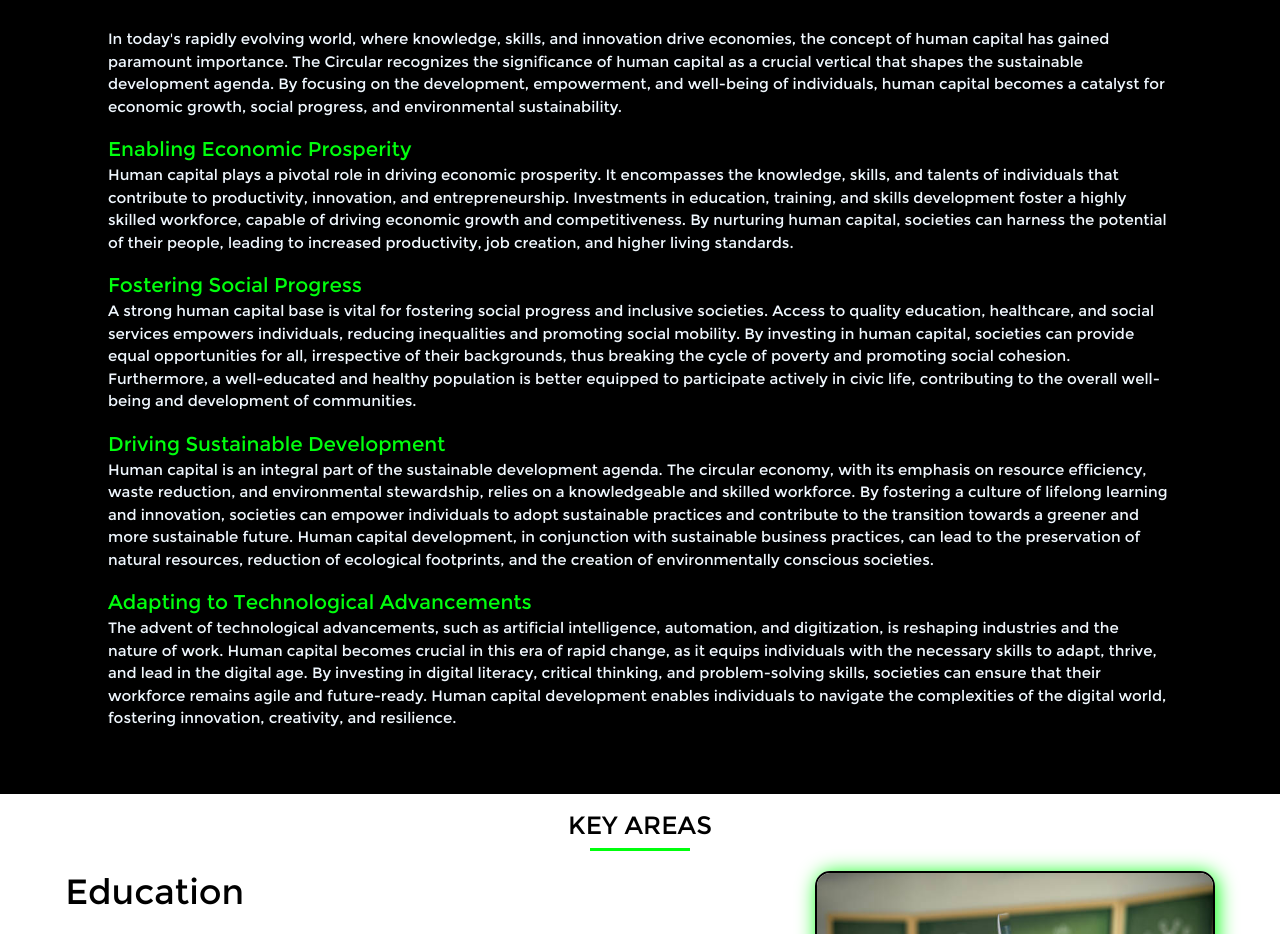
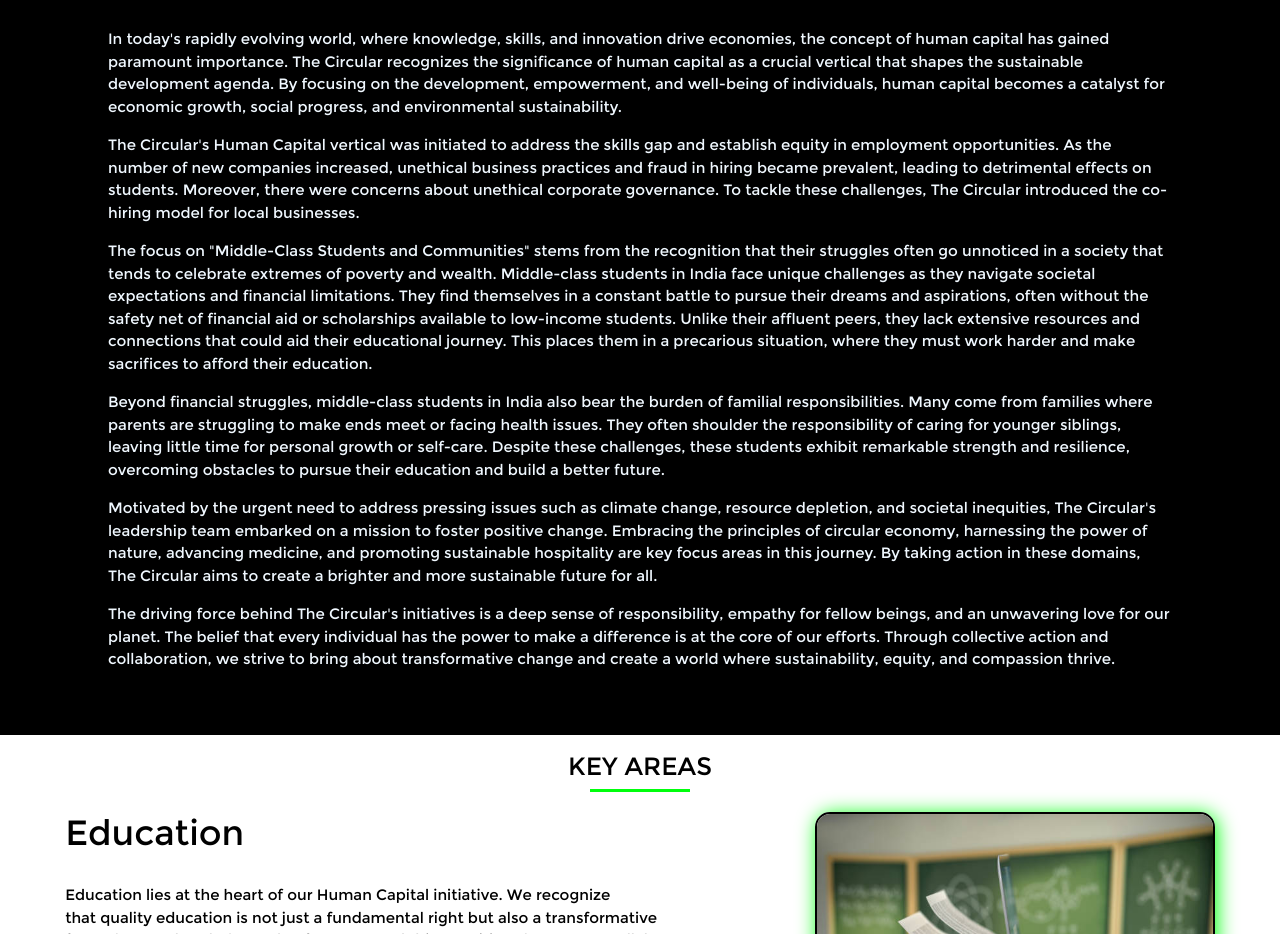
Before and after one commit to Rushikeshsr/thecircularweb, a React (Create React App) app in the folder circular/: page /humancapital in a window 1280 px wide. Shown: the part 940-1874 px from the top of the page. Built offline with nearby package versions, Linux system fonts and the light colour scheme.

Commit message:
human capital updated

```diff
--- a/circular/src/components/humancapital.js
+++ b/circular/src/components/humancapital.js
@@ -28,23 +28,22 @@ const HumanCapital = () => {
        </div>
        <div className='sec2 p-5'>
         <p className='paragh'>
-        In today's rapidly evolving world, where knowledge, skills, and innovation drive economies, the concept of human capital has gained paramount importance. The Circular recognizes the significance of human capital as a crucial vertical that shapes the sustainable development agenda. By focusing on the development, empowerment, and well-being of individuals, human capital becomes a catalyst for economic growth, social progress, and environmental sustainability.
+            In today's rapidly evolving world, where knowledge, skills, and innovation drive economies, the concept of human capital has gained paramount importance. The Circular recognizes the significance of human capital as a crucial vertical that shapes the sustainable development agenda. By focusing on the development, empowerment, and well-being of individuals, human capital becomes a catalyst for economic growth, social progress, and environmental sustainability.
         </p>
         <p data-aos="fade-left" data-aos-delay="200" className='paragh'>
-            <span style={{fontSize:"20px",color:"#00ff0d"}}>Enabling Economic Prosperity</span><br/>
-            Human capital plays a pivotal role in driving economic prosperity. It encompasses the knowledge, skills, and talents of individuals that contribute to productivity, innovation, and entrepreneurship. Investments in education, training, and skills development foster a highly skilled workforce, capable of driving economic growth and competitiveness. By nurturing human capital, societies can harness the potential of their people, leading to increased productivity, job creation, and higher living standards.
+            The Circular's Human Capital vertical was initiated to address the skills gap and establish equity in employment opportunities. As the number of new companies increased, unethical business practices and fraud in hiring became prevalent, leading to detrimental effects on students. Moreover, there were concerns about unethical corporate governance. To tackle these challenges, The Circular introduced the co-hiring model for local businesses.
         </p>
-        <p data-aos="fade-right" data-aos-delay="300" className='paragh'>
-            <span style={{fontSize:"20px",color:"#00ff0d"}}>Fostering Social Progress</span><br/>
-            A strong human capital base is vital for fostering social progress and inclusive societies. Access to quality education, healthcare, and social services empowers individuals, reducing inequalities and promoting social mobility. By investing in human capital, societies can provide equal opportunities for all, irrespective of their backgrounds, thus breaking the cycle of poverty and promoting social cohesion. Furthermore, a well-educated and healthy population is better equipped to participate actively in civic life, contributing to the overall well-being and development of communities.
+        <p data-aos="fade-right" data-aos-delay="200" className='paragh'>
+            The focus on "Middle-Class Students and Communities" stems from the recognition that their struggles often go unnoticed in a society that tends to celebrate extremes of poverty and wealth. Middle-class students in India face unique challenges as they navigate societal expectations and financial limitations. They find themselves in a constant battle to pursue their dreams and aspirations, often without the safety net of financial aid or scholarships available to low-income students. Unlike their affluent peers, they lack extensive resources and connections that could aid their educational journey. This places them in a precarious situation, where they must work harder and make sacrifices to afford their education.
         </p>
         <p data-aos="fade-left" data-aos-delay="200" className='paragh'>
-            <span style={{fontSize:"20px",color:"#00ff0d"}}>Driving Sustainable Development</span><br/>
-            Human capital is an integral part of the sustainable development agenda. The circular economy, with its emphasis on resource efficiency, waste reduction, and environmental stewardship, relies on a knowledgeable and skilled workforce. By fostering a culture of lifelong learning and innovation, societies can empower individuals to adopt sustainable practices and contribute to the transition towards a greener and more sustainable future. Human capital development, in conjunction with sustainable business practices, can lead to the preservation of natural resources, reduction of ecological footprints, and the creation of environmentally conscious societies.
+            Beyond financial struggles, middle-class students in India also bear the burden of familial responsibilities. Many come from families where parents are struggling to make ends meet or facing health issues. They often shoulder the responsibility of caring for younger siblings, leaving little time for personal growth or self-care. Despite these challenges, these students exhibit remarkable strength and resilience, overcoming obstacles to pursue their education and build a better future.
         </p>
-        <p data-aos="fade-right" data-aos-delay="300" className='paragh'>
-            <span style={{fontSize:"20px",color:"#00ff0d"}}>Adapting to Technological Advancements</span><br/>
-            The advent of technological advancements, such as artificial intelligence, automation, and digitization, is reshaping industries and the nature of work. Human capital becomes crucial in this era of rapid change, as it equips individuals with the necessary skills to adapt, thrive, and lead in the digital age. By investing in digital literacy, critical thinking, and problem-solving skills, societies can ensure that their workforce remains agile and future-ready. Human capital development enables individuals to navigate the complexities of the digital world, fostering innovation, creativity, and resilience.
+        <p data-aos="fade-right" data-aos-delay="200" className='paragh'>
+            Motivated by the urgent need to address pressing issues such as climate change, resource depletion, and societal inequities, The Circular's leadership team embarked on a mission to foster positive change. Embracing the principles of circular economy, harnessing the power of nature, advancing medicine, and promoting sustainable hospitality are key focus areas in this journey. By taking action in these domains, The Circular aims to create a brighter and more sustainable future for all.
+        </p>
+        <p data-aos="fade-left" data-aos-delay="200" className='paragh'>
+            The driving force behind The Circular's initiatives is a deep sense of responsibility, empathy for fellow beings, and an unwavering love for our planet. The belief that every individual has the power to make a difference is at the core of our efforts. Through collective action and collaboration, we strive to bring about transformative change and create a world where sustainability, equity, and compassion thrive.
         </p>
        </div>
        <div className='sec3 p-3'>
```
